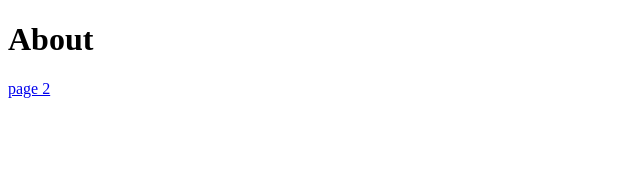
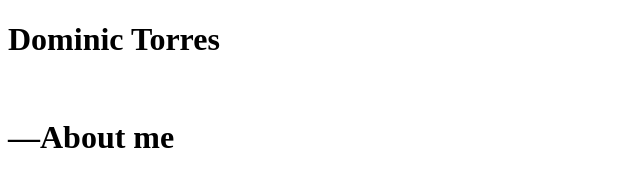
Before and after one commit to DominicTorres/Dominic-portfolio, a plain HTML site: page index.html in a window 1280 px wide. Shown: the whole page, without its empty margins (0-640 px from the left). Drawn offline with Linux system fonts and the light colour scheme.

Commit message:
for now pt2

```diff
--- a/index.html
+++ b/index.html
@@ -5,11 +5,16 @@
     <meta name="viewport" content="width=device-width, initial-scale=1.0" />
     <meta http-equiv="X-UA-compatible" content="ie=edge" />
     <title>Dominic's Portfolio</title>
+    <link rel="" type="" href="" />
 </head>
 <body>
-    <h1>About</h1>
+    <h1>Dominic Torres</h1>
     <p></p>
-    <a href="page2.html">page 2</a>
+    <img src="" alt="" />
+
+    <h1>&mdash;About me</h1>
+    <p></p>
+
 
 
 
```
